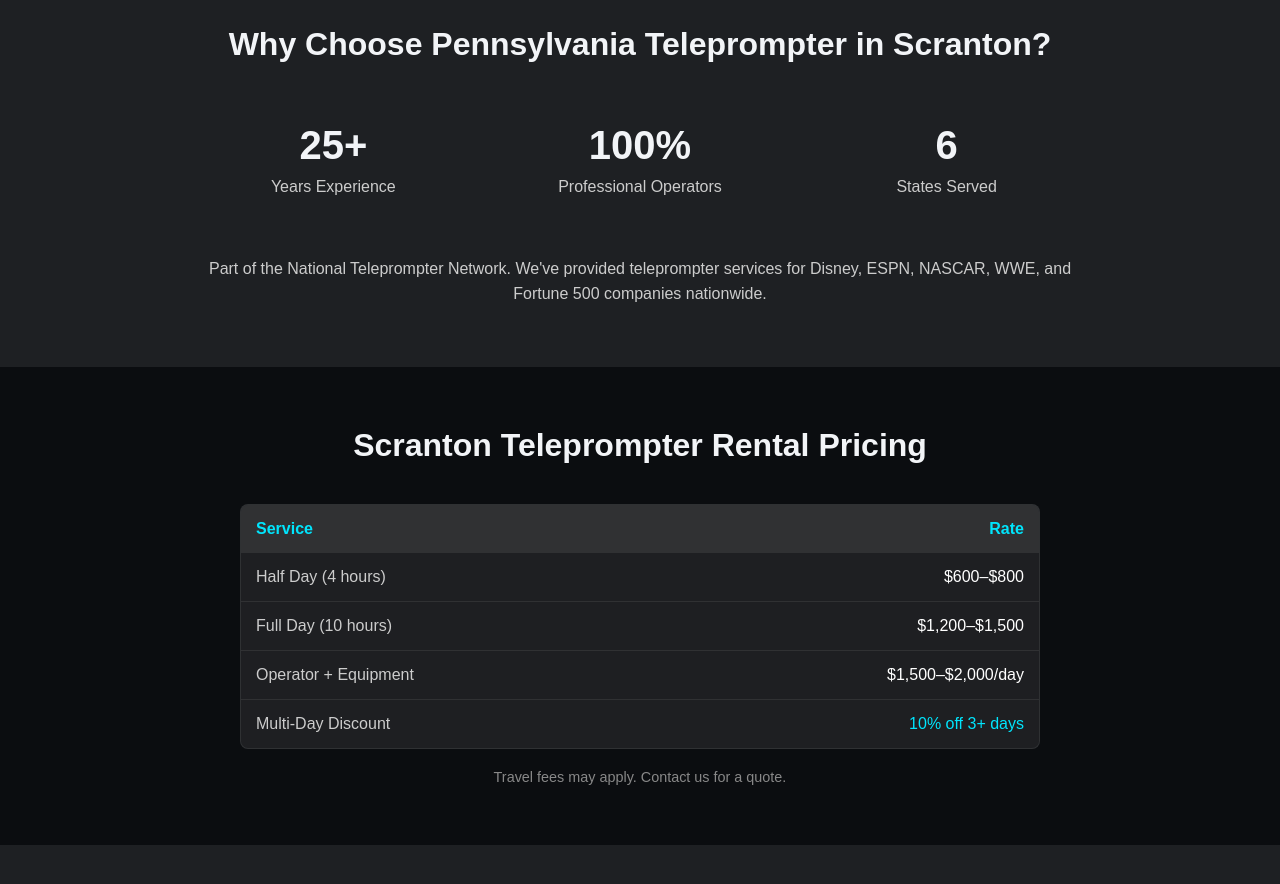
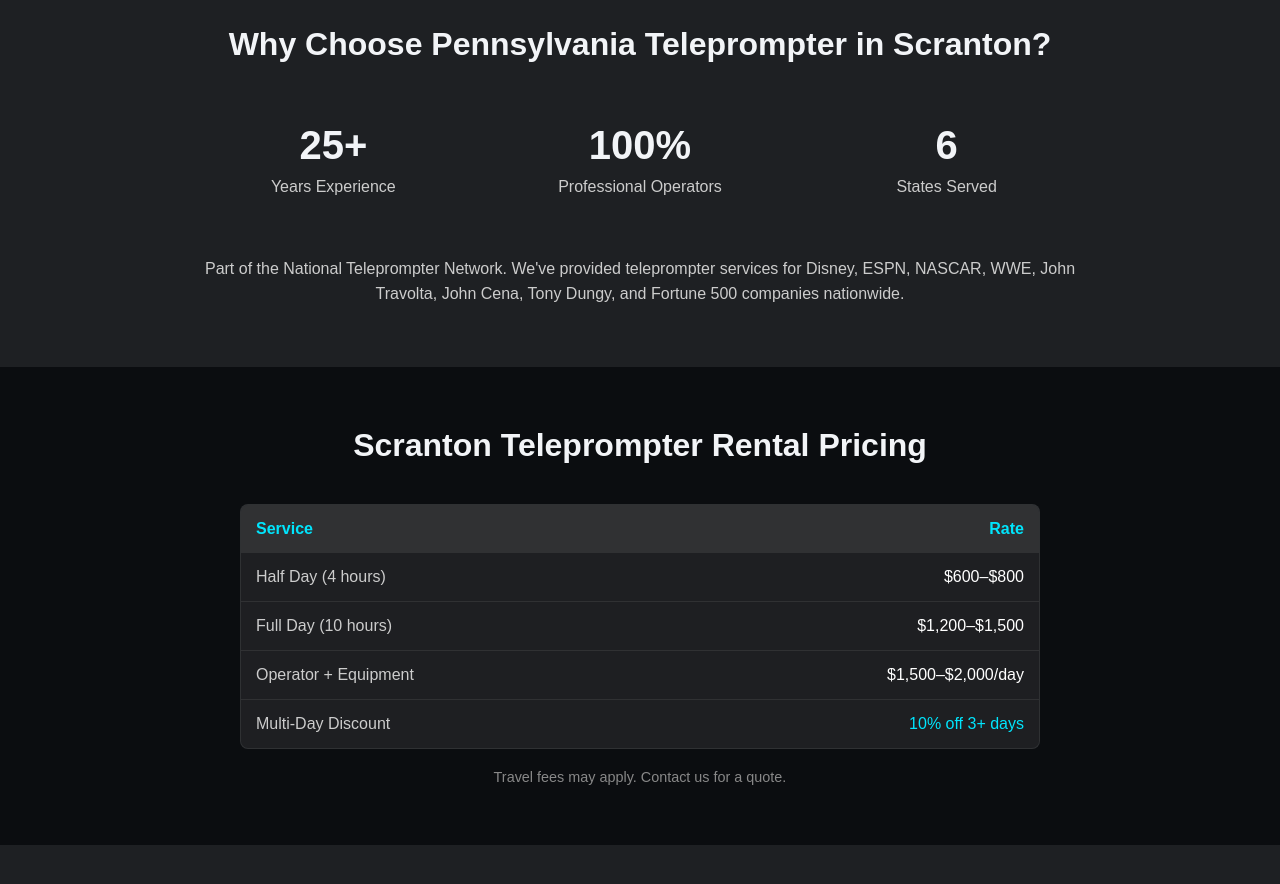
Before and after one commit to jasproj/pennsylvaniateleprompter, a Jekyll site: the page teleprompter-scranton.html, which Jekyll copies as it is, in a window 1280 px wide and 900 px high, scrolled down 2260 px. Shown: the top 884 px of the window. Built offline with Jekyll 4.4.1, drawn with Linux system fonts in a browser that asks for light colours.

Commit message:
City/inner pages: add John Travolta, John Cena, Tony Dungy to credit line (#34)
Claude-Session: https://claude.ai/code/session_01SW4oYwAA8ZEcmkVZYUBX96

Co-authored-by: Claude <noreply@anthropic.com>

```diff
--- a/teleprompter-allentown.html
+++ b/teleprompter-allentown.html
@@ -135,7 +135,7 @@ hr{border-color:rgba(255,255,255,.08)}
         <p style="color:#ccc;margin:10px 0 0 0">States Served</p>
       </div>
     </div>
-    <p style="text-align:center;color:#ccc;margin:40px 0 0 0;line-height:1.6">Part of the National Teleprompter Network. We've provided teleprompter services for Disney, ESPN, NASCAR, WWE, and Fortune 500 companies nationwide.</p>
+    <p style="text-align:center;color:#ccc;margin:40px 0 0 0;line-height:1.6">Part of the National Teleprompter Network. We've provided teleprompter services for Disney, ESPN, NASCAR, WWE, John Travolta, John Cena, Tony Dungy, and Fortune 500 companies nationwide.</p>
   </div>
 </section>
 
--- a/teleprompter-erie.html
+++ b/teleprompter-erie.html
@@ -135,7 +135,7 @@ hr{border-color:rgba(255,255,255,.08)}
         <p style="color:#ccc;margin:10px 0 0 0">States Served</p>
       </div>
     </div>
-    <p style="text-align:center;color:#ccc;margin:40px 0 0 0;line-height:1.6">Part of the National Teleprompter Network. We've provided teleprompter services for Disney, ESPN, NASCAR, WWE, and Fortune 500 companies nationwide.</p>
+    <p style="text-align:center;color:#ccc;margin:40px 0 0 0;line-height:1.6">Part of the National Teleprompter Network. We've provided teleprompter services for Disney, ESPN, NASCAR, WWE, John Travolta, John Cena, Tony Dungy, and Fortune 500 companies nationwide.</p>
   </div>
 </section>
 
--- a/teleprompter-harrisburg.html
+++ b/teleprompter-harrisburg.html
@@ -135,7 +135,7 @@ hr{border-color:rgba(255,255,255,.08)}
         <p style="color:#ccc;margin:10px 0 0 0">States Served</p>
       </div>
     </div>
-    <p style="text-align:center;color:#ccc;margin:40px 0 0 0;line-height:1.6">Part of the National Teleprompter Network. We've provided teleprompter services for Disney, ESPN, NASCAR, WWE, and Fortune 500 companies nationwide.</p>
+    <p style="text-align:center;color:#ccc;margin:40px 0 0 0;line-height:1.6">Part of the National Teleprompter Network. We've provided teleprompter services for Disney, ESPN, NASCAR, WWE, John Travolta, John Cena, Tony Dungy, and Fortune 500 companies nationwide.</p>
   </div>
 </section>
 
--- a/teleprompter-lancaster.html
+++ b/teleprompter-lancaster.html
@@ -135,7 +135,7 @@ hr{border-color:rgba(255,255,255,.08)}
         <p style="color:#ccc;margin:10px 0 0 0">States Served</p>
       </div>
     </div>
-    <p style="text-align:center;color:#ccc;margin:40px 0 0 0;line-height:1.6">Part of the National Teleprompter Network. We've provided teleprompter services for Disney, ESPN, NASCAR, WWE, and Fortune 500 companies nationwide.</p>
+    <p style="text-align:center;color:#ccc;margin:40px 0 0 0;line-height:1.6">Part of the National Teleprompter Network. We've provided teleprompter services for Disney, ESPN, NASCAR, WWE, John Travolta, John Cena, Tony Dungy, and Fortune 500 companies nationwide.</p>
   </div>
 </section>
 
--- a/teleprompter-reading.html
+++ b/teleprompter-reading.html
@@ -135,7 +135,7 @@ hr{border-color:rgba(255,255,255,.08)}
         <p style="color:#ccc;margin:10px 0 0 0">States Served</p>
       </div>
     </div>
-    <p style="text-align:center;color:#ccc;margin:40px 0 0 0;line-height:1.6">Part of the National Teleprompter Network. We've provided teleprompter services for Disney, ESPN, NASCAR, WWE, and Fortune 500 companies nationwide.</p>
+    <p style="text-align:center;color:#ccc;margin:40px 0 0 0;line-height:1.6">Part of the National Teleprompter Network. We've provided teleprompter services for Disney, ESPN, NASCAR, WWE, John Travolta, John Cena, Tony Dungy, and Fortune 500 companies nationwide.</p>
   </div>
 </section>
 
--- a/teleprompter-scranton.html
+++ b/teleprompter-scranton.html
@@ -135,7 +135,7 @@ hr{border-color:rgba(255,255,255,.08)}
         <p style="color:#ccc;margin:10px 0 0 0">States Served</p>
       </div>
     </div>
-    <p style="text-align:center;color:#ccc;margin:40px 0 0 0;line-height:1.6">Part of the National Teleprompter Network. We've provided teleprompter services for Disney, ESPN, NASCAR, WWE, and Fortune 500 companies nationwide.</p>
+    <p style="text-align:center;color:#ccc;margin:40px 0 0 0;line-height:1.6">Part of the National Teleprompter Network. We've provided teleprompter services for Disney, ESPN, NASCAR, WWE, John Travolta, John Cena, Tony Dungy, and Fortune 500 companies nationwide.</p>
   </div>
 </section>
 
```
